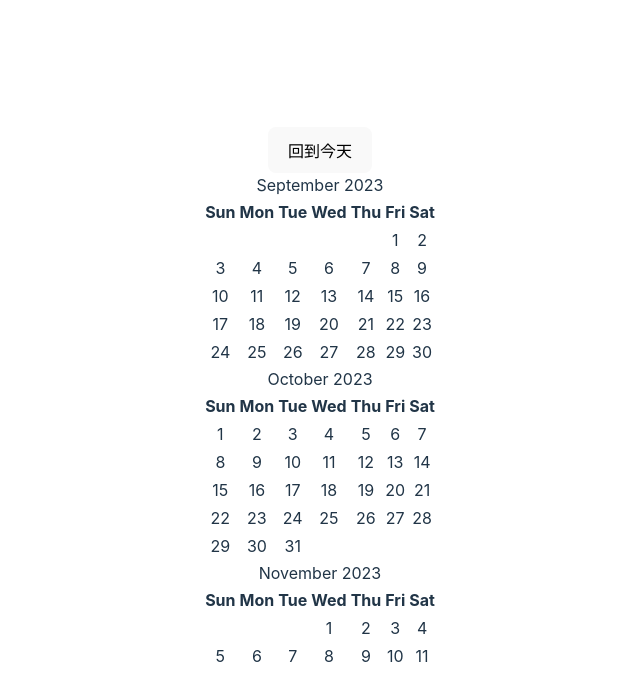
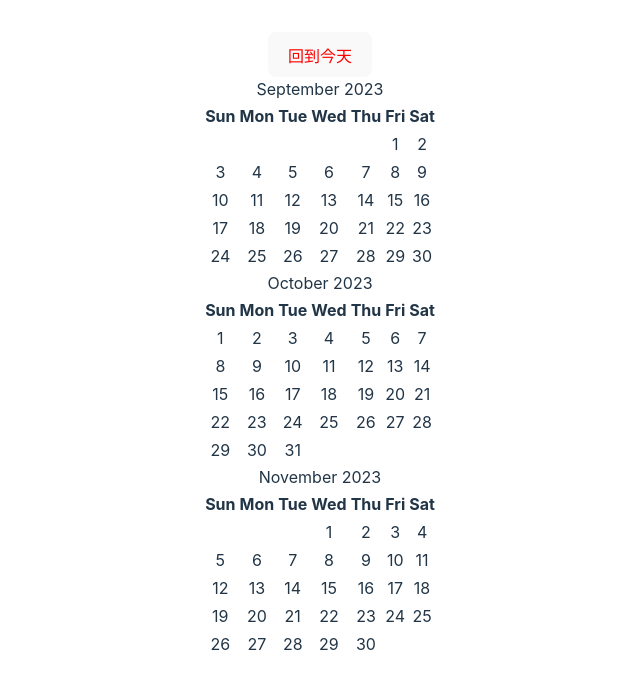
Before and after one commit to gh286991/mobile-swipe-calendar, a React (Vite) app: page / in a window 1280 px wide. Shown: the top 700 px of the page, without its empty margins (320-960 px from the left). Built offline with nearby package versions, Linux system fonts and the light colour scheme.

Commit message:
feat:修改樣式

```diff
--- a/src/App.tsx
+++ b/src/App.tsx
@@ -3,7 +3,6 @@ import Calendar from './Component/Calendars'
 import './App.css'
 
 function App() {
-
 
   return (
     <>
--- a/src/Component/Calendars.tsx
+++ /dev/null
@@ -1,64 +0,0 @@
-import { useState, useRef, useEffect } from 'react';
-import { addMonths, subMonths } from 'date-fns';
-import MonthView from './MonthView';
-
-function Calendar() {
-  const [focusMonth, setFocusMonth] = useState(new Date());
-  const [monthsToShow, setMonthsToShow] = useState([
-    subMonths(new Date(), 1),
-    new Date(),
-    addMonths(new Date(), 1)
-  ]);
-  const [touchStartY, setTouchStartY] = useState(0);
-  const calendarRef = useRef(null);
-
-  useEffect(() => {
-    setMonthsToShow([
-      subMonths(focusMonth, 1),
-      focusMonth,
-      addMonths(focusMonth, 1),
-    ]);
-  }, [focusMonth]);
-
-  const handleTouchStart = (e :any) => {
-    setTouchStartY(e.touches[0].clientY);
-  };
-
-  const handleTouchMove = (e:any) => {
-    const touchMoveY = e.touches[0].clientY;
-    const diff = touchStartY - touchMoveY;
-    const { scrollTop, scrollHeight, clientHeight } = calendarRef.current as any;
-
-    const movedByMonths = Math.floor(Math.abs(diff) / 150); // 每150px滑動距離加載一個月份
-
-    if (scrollTop === 0 && diff < 0) {
-      setFocusMonth(prev => subMonths(prev, movedByMonths));
-    } else if (scrollTop + clientHeight >= scrollHeight && diff > 0) {
-      setFocusMonth(prev => addMonths(prev, movedByMonths));
-    }
-  };
-
-  const goToToday = () => {
-    setFocusMonth(new Date());
-  };
-
-  const handleWheel = () => {
-  console.log('handleWheelsdf')
-  }
-  return (
-    <div>
-      <button onClick={goToToday}>回到今天</button>
-      <div
-        ref={calendarRef}
-        onTouchStart={handleTouchStart}
-        onTouchMove={handleTouchMove}
-        onWheel={handleWheel}
-        onWheelCapture={handleWheel}
-        style={{ overflowY: 'auto', height: '500px' }}>
-        {monthsToShow.map(month => <MonthView monthDate={new Date(month)} />)}
-      </div>
-    </div>
-  );
-}
-
-export default Calendar;
--- /dev/null
+++ b/src/Component/Calendars/index.tsx
@@ -0,0 +1,77 @@
+import { useState, useRef, useEffect , useCallback } from 'react';
+import { addMonths, subMonths } from 'date-fns';
+import MonthView from '../MonthView';
+
+import style from './style.module.scss'
+
+function Calendar() {
+  const [focusMonth, setFocusMonth] = useState(new Date());
+  const [monthsToShow, setMonthsToShow] = useState([
+    subMonths(new Date(), 1),
+    new Date(),
+    addMonths(new Date(), 1)
+  ]);
+  const [touchStartY, setTouchStartY] = useState(0);
+  const calendarRef = useRef(null);
+
+  useEffect(() => {
+    setMonthsToShow([
+      subMonths(focusMonth, 1),
+      focusMonth,
+      addMonths(focusMonth, 1),
+    ]);
+  }, [focusMonth]);
+
+  const handleTouchStart = useCallback((e: React.TouchEvent) => {
+    setTouchStartY(e.touches[0].clientY);
+}, []);
+
+const handleTouchMove = useCallback((e: React.TouchEvent) => {
+  if (!calendarRef.current) return;
+    const touchMoveY = e.touches[0].clientY;
+    const diff = touchStartY - touchMoveY;
+    const { scrollTop, scrollHeight, clientHeight } = calendarRef.current  as HTMLElement;
+
+    if (diff > 0 && scrollTop + clientHeight >= scrollHeight) {
+        setFocusMonth(prev => addMonths(prev, 1));
+    } else if (diff < 0 && scrollTop === 0) {
+        setFocusMonth(prev => subMonths(prev, 1));
+    }
+    setTouchStartY(touchMoveY);
+}, [touchStartY, calendarRef]);
+
+  const goToToday = () => {
+    setFocusMonth(new Date());
+  };
+
+  const handleWheel = useCallback((event: React.WheelEvent) => {
+    if (!calendarRef.current) return;
+    const { scrollTop, scrollHeight, clientHeight } = calendarRef.current as HTMLElement;
+
+    if (event.deltaY > 0 && scrollTop + clientHeight >= scrollHeight) {
+
+      setFocusMonth(prev => addMonths(prev, 1));
+    } else if (event.deltaY < 0 && scrollTop === 0) {
+
+      setFocusMonth(prev => subMonths(prev, 1));
+    }
+  }, [calendarRef]);
+
+  return (
+    <div>
+      <button
+      className={style.test}
+      onClick={goToToday}>回到今天</button>
+      <div
+        ref={calendarRef}
+        onTouchStart={handleTouchStart}
+        onTouchMove={handleTouchMove}
+        onWheel={handleWheel}
+        style={{ overflowY: 'auto', height: '100%' }}>
+        {monthsToShow.map(month => <MonthView monthDate={new Date(month)} />)}
+      </div>
+    </div>
+  );
+}
+
+export default Calendar;
--- /dev/null
+++ b/src/Component/Calendars/style.module.scss
@@ -0,0 +1,3 @@
+.test {
+    color: red;
+}
--- a/src/Component/MonthView.tsx
+++ b/src/Component/MonthView/index.tsx
@@ -1,3 +1,6 @@
+
+import style from './style.module.scss'
+
 type  Prop= {
   monthDate : any
 }
@@ -8,7 +11,7 @@ function MonthView({ monthDate } : Prop) {
   const days = Array.from({ length: daysInMonth }, (_, idx) => idx + 1);
 
   return (
-      <div key={monthDate}>
+      <div key={monthDate} className={style.container}>
           <div>{monthDate.toLocaleString('default', { month: 'long' })} {monthDate.getFullYear()}</div>
           <table>
               <thead>
--- /dev/null
+++ b/src/Component/MonthView/style.module.scss
@@ -0,0 +1,6 @@
+.container {
+    display: flex;
+    align-items: center;
+    justify-content: center;
+    flex-direction: column;
+}
--- a/src/index.css
+++ b/src/index.css
@@ -26,8 +26,6 @@ a:hover {
 
 body {
   margin: 0;
-  display: flex;
-  place-items: center;
   min-width: 320px;
   min-height: 100vh;
 }
--- a/vite.config.ts
+++ b/vite.config.ts
@@ -3,16 +3,19 @@ import react from '@vitejs/plugin-react';
 
 export default defineConfig({
   plugins: [react()],
+  css: {
+    preprocessorOptions: {
+      scss: { }
+    }
+  },
   build: {
     lib: {
       entry: 'src/App.tsx',
-      name: 'MyComponent'
+      name: 'Calendar'
     },
     rollupOptions: {
-      // 確保外部化處理 peerDependencies
       external: ['react', 'react-dom'],
       output: {
-        // 在 package.json 中提供全局變數名稱
         globals: {
           react: 'React',
           'react-dom': 'ReactDOM'
```
Also changed, not shown: package.json (+7 -6 lines), 1 other file (tests, documents, lock files or other folders).
